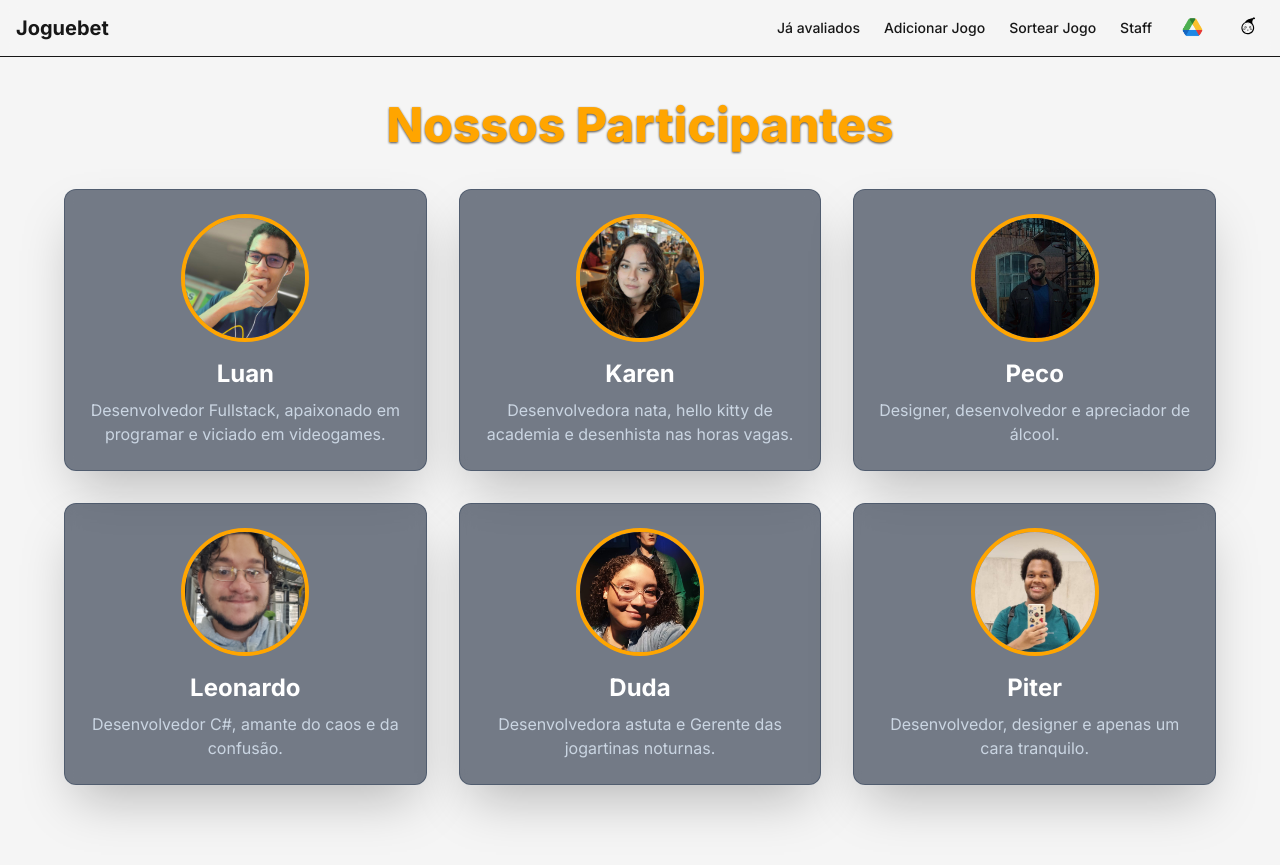
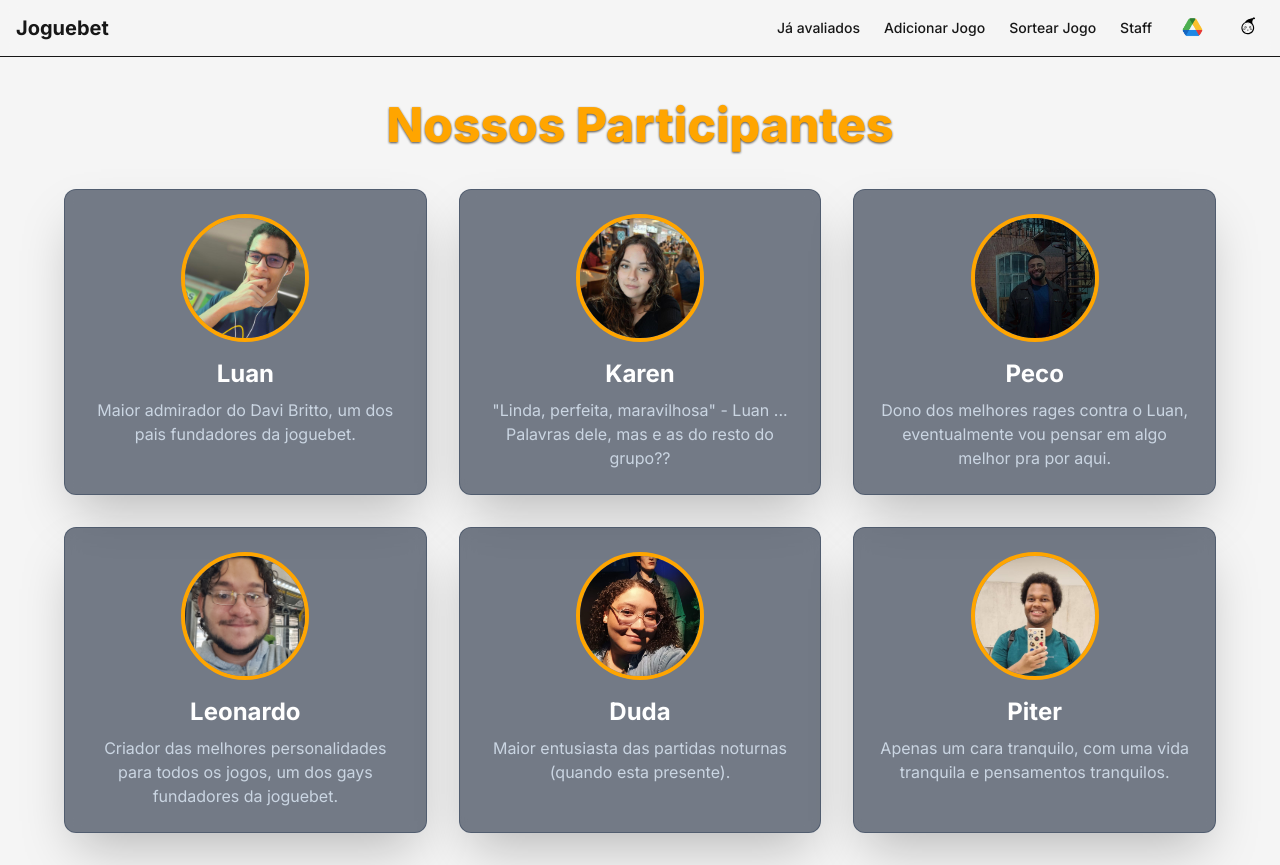
Before and after one commit to LuanHii/Joguebet-gamesclub-front, a Next.js app: page /staff in a window 1280 px wide. Built offline with nearby package versions, Linux system fonts and the light colour scheme.

Commit message:
descrição_staff

```diff
--- a/app/staff/page.tsx
+++ b/app/staff/page.tsx
@@ -5,32 +5,32 @@ import React from 'react';
 const participantes = [
   {
     nome: 'Luan',
-    descricao: 'Desenvolvedor Fullstack, apaixonado em programar e viciado em videogames.',
+    descricao: 'Maior admirador do Davi Britto, um dos pais fundadores da joguebet.',
     imageUrl: '/imagens/Luan.jpg'
   },
   {
     nome: 'Karen',
-    descricao: 'Desenvolvedora nata, hello kitty de academia e desenhista nas horas vagas.',
+    descricao: '"Linda, perfeita, maravilhosa" - Luan ... Palavras dele, mas e as do resto do grupo??',
     imageUrl: '/imagens/karen.jpg'
   },
   {
     nome: 'Peco',
-    descricao: 'Designer, desenvolvedor e apreciador de álcool.',
+    descricao: 'Dono dos melhores rages contra o Luan, eventualmente vou pensar em algo melhor pra por aqui.',
     imageUrl: '/imagens/Peco.jpg'
   },
   {
     nome: 'Leonardo',
-    descricao: 'Desenvolvedor C#, amante do caos e da confusão.',
+    descricao: 'Criador das melhores personalidades para todos os jogos, um dos gays fundadores da joguebet.',
     imageUrl: '/imagens/Leonardo.jpeg'
   },
   {
     nome: 'Duda',
-    descricao: 'Desenvolvedora astuta e Gerente das jogartinas noturnas.',
+    descricao: 'Maior entusiasta das partidas noturnas (quando esta presente).',
     imageUrl: '/imagens/duda.jpg'
   },
   {
     nome: 'Piter',
-    descricao: 'Desenvolvedor, designer e apenas um cara tranquilo.',
+    descricao: 'Apenas um cara tranquilo, com uma vida tranquila e pensamentos tranquilos.',
     imageUrl: '/imagens/Piter.jpg'
   }
 ];
```
